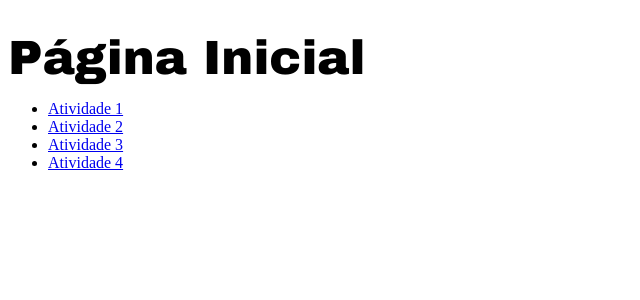
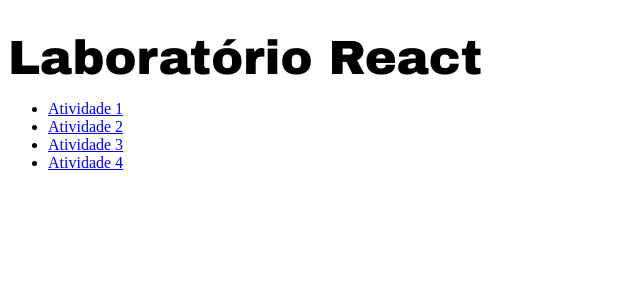
Before and after one commit to rafaelseijinm/Lab-React, a React (Create React App) app: page / in a window 1280 px wide. Shown: the top 300 px of the page, without its empty margins (0-640 px from the left). Built offline with nearby package versions, Linux system fonts and the light colour scheme.

Commit message:
update inicial atv 4 v2

```diff
--- a/src/components/Atv03.js
+++ b/src/components/Atv03.js
@@ -1,3 +1,5 @@
+import React, { useState } from 'react';
+import { Link } from 'react-router-dom';
 import Gallery from '../Gallery';
 import ProfileWithAvatar from './ProfileWithAvatar';
 import PackingList from '../PackingList';
--- a/src/pages/Home.js
+++ b/src/pages/Home.js
@@ -6,7 +6,7 @@
 function Home() {
   return (
     <div>
-      <h1>Página Inicial</h1>
+      <h1>Laboratório React</h1>
       <nav>
         <ul>
           <li>
```
